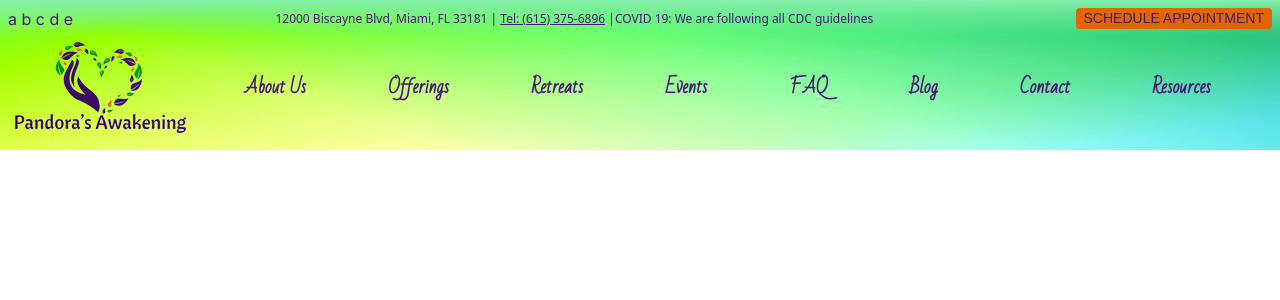
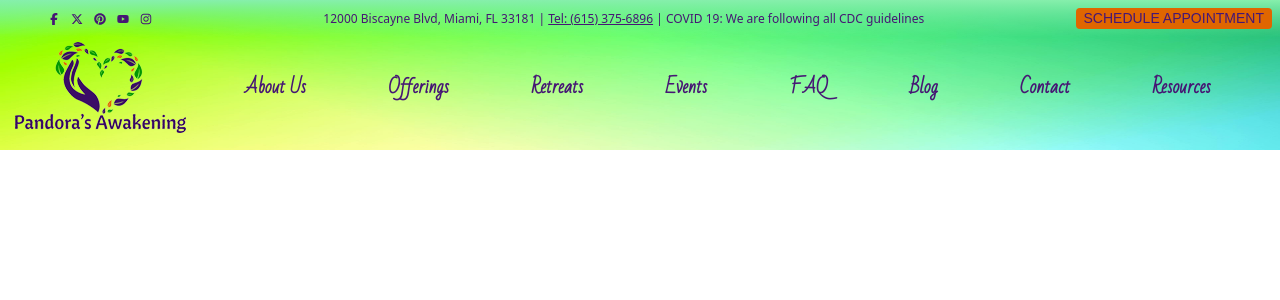
Before and after one commit to dogbeide/pandoras-awakening, a Next.js app: page / in a window 1280 px wide. Shown: the top 300 px of the page. Built offline with nearby package versions, Linux system fonts and the light colour scheme; a web font is replaced by a local one.

Commit message:
add socialicons + fully-functional buttons and links

```diff
--- a/app/components/navbar/Navbar.tsx
+++ b/app/components/navbar/Navbar.tsx
@@ -2,13 +2,12 @@ import Image from 'next/image'
 import Link from 'next/link'
 import { Bad_Script, Just_Another_Hand } from 'next/font/google'
 
-import PreNavbar from './PreNavbar';
 import Dropdown from "./Dropdown";
+import SocialIcons from './SocialIcons';
 import '@/app/components/navbar/navbar.css'
 
 const badScript = Bad_Script({ subsets: ["latin"], weight: "400" });
 const neucha = Just_Another_Hand({ subsets: ["latin"], weight: "400" });
-
 
 export interface MenuItem {
   title: string;
@@ -66,9 +65,9 @@ export default function Navbar() {
     <div id="navbar" className='fixed'>
 
       <div id='pre-nav' className="flex max-md:flex-col justify-between items-center bg-gradient-to-b from-green-300 to-transparent bg-opacity-20 px-2">
-        <div className="social-icons">a b c d e</div>
-        <div className="my-w contact-info text-xs flex max-sm:flex-col font-sans">
-          <span>12000 Biscayne Blvd, Miami, FL 33181 | <a className='underline' href='tel:+16153756896'>Tel: (615) 375-6896</a> | </span>
+        <SocialIcons />
+        <div className="ml-4 max-md:ml-0  contact-info text-xs max-md:text-[0.7rem] flex max-sm:flex-col font-sans">
+          <span>12000 Biscayne Blvd, Miami, FL 33181 | <a className='underline' href='tel:+16153756896'>Tel: (615) 375-6896</a> |&nbsp;</span>
           {/* <span></span> */}
           <span>COVID 19: We are following all CDC guidelines</span>
         </div>
@@ -92,7 +91,9 @@ export default function Navbar() {
           ))}
         </div>
         <div className={`nav-items flex flex-row justify-end items-center pl-1 pr-4 ${badScript.className} max-md:flex hidden`}>
-          <button className={`schedule-btn hidden max-md:block my-2 px-2 mr-5 ${neucha.className} text-nowrap`}>SCHEDULE APPOINTMENT</button>
+          <a href="https://calendly.com/holisticsextherapist" target='_blank' rel='noopener'>
+            <button className={`schedule-btn hidden max-md:block my-2 px-2 mr-5 ${neucha.className} text-nowrap`}>SCHEDULE APPOINTMENT</button>
+          </a>
           <Dropdown item={menuItems[1]} />
         </div>
       </div>
--- /dev/null
+++ b/app/components/navbar/SocialIcons.tsx
@@ -0,0 +1,68 @@
+
+
+export default function SocialIcons() {
+  return (
+    <div className="social-icons flex flex-row justify-between w-28 ml-9 max-lg:ml-0 my-1">
+      <a href='https://www.facebook.com/pandorasawakening/' target='_blank' className="px-1">
+        <span className="[&>svg]:h-3 [&>svg]:w-3">
+          <svg
+            xmlns="http://www.w3.org/2000/svg"
+            fill="currentColor"
+            viewBox="0 0 320 512">
+            {/* <!--!Font Awesome Free 6.5.1 by @fontawesome - https://fontawesome.com License - https://fontawesome.com/license/free Copyright 2024 Fonticons, Inc. --> */}
+            <path
+              d="M80 299.3V512H196V299.3h86.5l18-97.8H196V166.9c0-51.7 20.3-71.5 72.7-71.5c16.3 0 29.4 .4 37 1.2V7.9C291.4 4 256.4 0 236.2 0C129.3 0 80 50.5 80 159.4v42.1H14v97.8H80z" />
+          </svg>
+        </span>
+      </a>
+      <a href='https://twitter.com/ContactPandora' target='_blank' className="px-1">
+        <span className="[&>svg]:h-3 [&>svg]:w-3">
+          <svg
+            xmlns="http://www.w3.org/2000/svg"
+            fill="currentColor"
+            viewBox="0 0 512 512">
+            {/* <!--!Font Awesome Free 6.5.1 by @fontawesome - https://fontawesome.com License - https://fontawesome.com/license/free Copyright 2024 Fonticons, Inc. --> */}
+            <path
+              d="M389.2 48h70.6L305.6 224.2 487 464H345L233.7 318.6 106.5 464H35.8L200.7 275.5 26.8 48H172.4L272.9 180.9 389.2 48zM364.4 421.8h39.1L151.1 88h-42L364.4 421.8z" />
+          </svg>
+        </span>
+      </a>
+      <a href='https://pin.it/bfbcenqxwb3amq' target='_blank' className="px-1">
+        <span className="[&>svg]:h-3 [&>svg]:w-3">
+          <svg
+            xmlns="http://www.w3.org/2000/svg"
+            fill="currentColor"
+            viewBox="0 0 496 512">
+            {/* <!--!Font Awesome Free 6.5.1 by @fontawesome - https://fontawesome.com License - https://fontawesome.com/license/free Copyright 2024 Fonticons, Inc. --> */}
+            <path
+              d="M496 256c0 137-111 248-248 248-25.6 0-50.2-3.9-73.4-11.1 10.1-16.5 25.2-43.5 30.8-65 3-11.6 15.4-59 15.4-59 8.1 15.4 31.7 28.5 56.8 28.5 74.8 0 128.7-68.8 128.7-154.3 0-81.9-66.9-143.2-152.9-143.2-107 0-163.9 71.8-163.9 150.1 0 36.4 19.4 81.7 50.3 96.1 4.7 2.2 7.2 1.2 8.3-3.3 .8-3.4 5-20.3 6.9-28.1 .6-2.5 .3-4.7-1.7-7.1-10.1-12.5-18.3-35.3-18.3-56.6 0-54.7 41.4-107.6 112-107.6 60.9 0 103.6 41.5 103.6 100.9 0 67.1-33.9 113.6-78 113.6-24.3 0-42.6-20.1-36.7-44.8 7-29.5 20.5-61.3 20.5-82.6 0-19-10.2-34.9-31.4-34.9-24.9 0-44.9 25.7-44.9 60.2 0 22 7.4 36.8 7.4 36.8s-24.5 103.8-29 123.2c-5 21.4-3 51.6-.9 71.2C65.4 450.9 0 361.1 0 256 0 119 111 8 248 8s248 111 248 248z" />
+          </svg>
+        </span>
+      </a>
+      <a href='https://www.youtube.com/channel/UCB1AH9NZvC4F7p-c1Ej_X3Q?view_as=subscriber' target='_blank' className="px-1">
+        <span className="[&>svg]:h-3 [&>svg]:w-3">
+          <svg
+            xmlns="http://www.w3.org/2000/svg"
+            fill="currentColor"
+            viewBox="0 0 576 512">
+            {/* <!--!Font Awesome Free 6.5.1 by @fontawesome - https://fontawesome.com License - https://fontawesome.com/license/free Copyright 2024 Fonticons, Inc. --> */}
+            <path
+              d="M549.7 124.1c-6.3-23.7-24.8-42.3-48.3-48.6C458.8 64 288 64 288 64S117.2 64 74.6 75.5c-23.5 6.3-42 24.9-48.3 48.6-11.4 42.9-11.4 132.3-11.4 132.3s0 89.4 11.4 132.3c6.3 23.7 24.8 41.5 48.3 47.8C117.2 448 288 448 288 448s170.8 0 213.4-11.5c23.5-6.3 42-24.2 48.3-47.8 11.4-42.9 11.4-132.3 11.4-132.3s0-89.4-11.4-132.3zm-317.5 213.5V175.2l142.7 81.2-142.7 81.2z" />
+          </svg>
+        </span>
+      </a>
+      <a href='https://www.instagram.com/pandoras_awakening' target='_blank' className="px-1">
+        <span className="[&>svg]:h-3 [&>svg]:w-3">
+          <svg
+            xmlns="http://www.w3.org/2000/svg"
+            fill="currentColor"
+            viewBox="0 0 448 512">
+            {/* <!--!Font Awesome Free 6.5.1 by @fontawesome - https://fontawesome.com License - https://fontawesome.com/license/free Copyright 2024 Fonticons, Inc. --> */}
+            <path
+              d="M224.1 141c-63.6 0-114.9 51.3-114.9 114.9s51.3 114.9 114.9 114.9S339 319.5 339 255.9 287.7 141 224.1 141zm0 189.6c-41.1 0-74.7-33.5-74.7-74.7s33.5-74.7 74.7-74.7 74.7 33.5 74.7 74.7-33.6 74.7-74.7 74.7zm146.4-194.3c0 14.9-12 26.8-26.8 26.8-14.9 0-26.8-12-26.8-26.8s12-26.8 26.8-26.8 26.8 12 26.8 26.8zm76.1 27.2c-1.7-35.9-9.9-67.7-36.2-93.9-26.2-26.2-58-34.4-93.9-36.2-37-2.1-147.9-2.1-184.9 0-35.8 1.7-67.6 9.9-93.9 36.1s-34.4 58-36.2 93.9c-2.1 37-2.1 147.9 0 184.9 1.7 35.9 9.9 67.7 36.2 93.9s58 34.4 93.9 36.2c37 2.1 147.9 2.1 184.9 0 35.9-1.7 67.7-9.9 93.9-36.2 26.2-26.2 34.4-58 36.2-93.9 2.1-37 2.1-147.8 0-184.8zM398.8 388c-7.8 19.6-22.9 34.7-42.6 42.6-29.5 11.7-99.5 9-132.1 9s-102.7 2.6-132.1-9c-19.6-7.8-34.7-22.9-42.6-42.6-11.7-29.5-9-99.5-9-132.1s-2.6-102.7 9-132.1c7.8-19.6 22.9-34.7 42.6-42.6 29.5-11.7 99.5-9 132.1-9s102.7-2.6 132.1 9c19.6 7.8 34.7 22.9 42.6 42.6 11.7 29.5 9 99.5 9 132.1s2.7 102.7-9 132.1z" />
+          </svg>
+        </span>
+      </a>
+    </div>
+  )
+}
```
